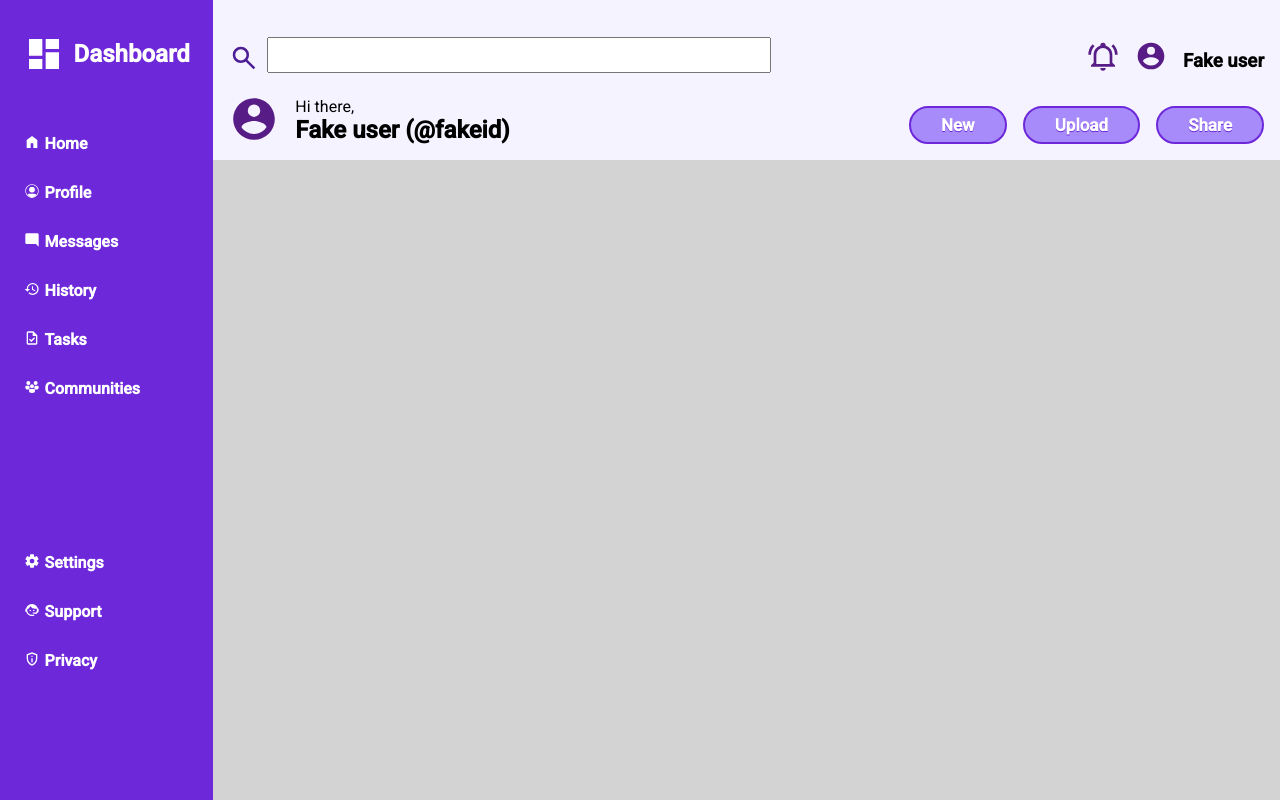
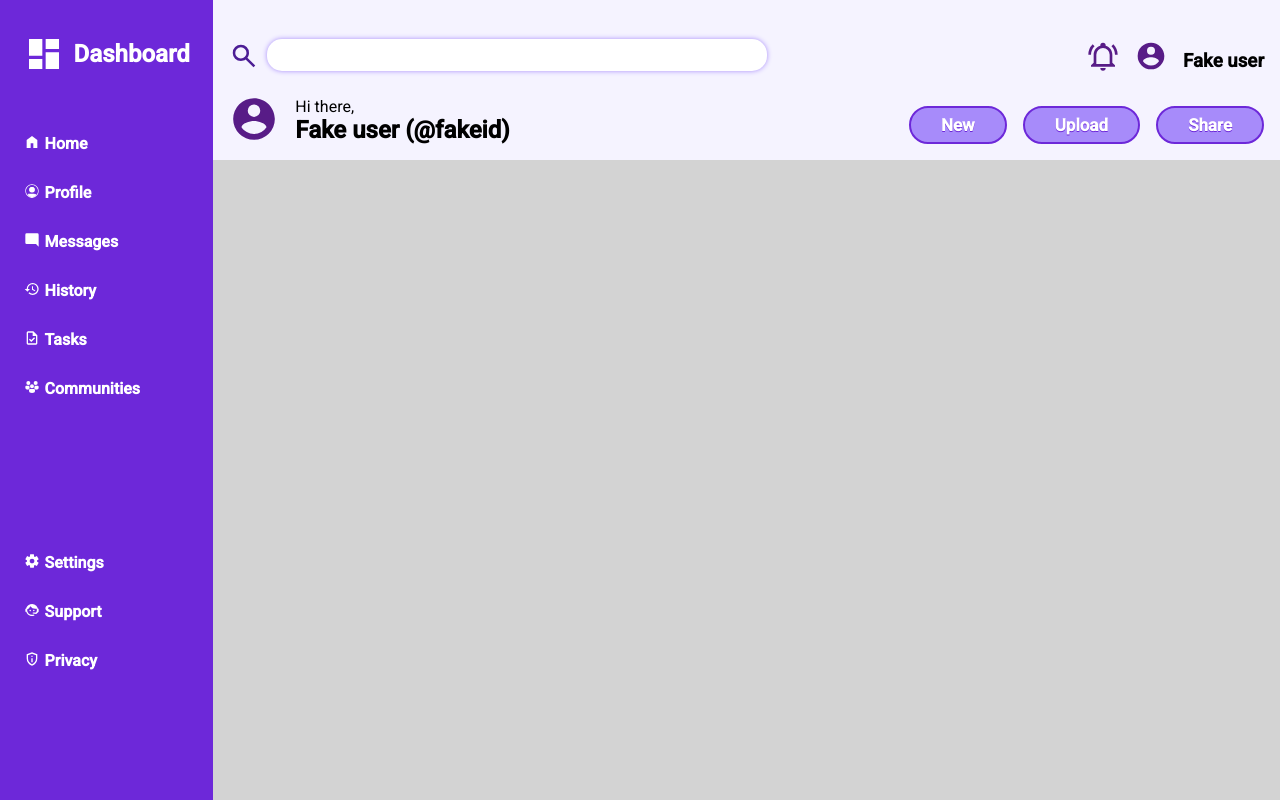
Before and after one commit to joelstoppa/admin-dashboard, a plain HTML site: page index.html in a window 1280 px wide. Drawn offline with Linux system fonts and the light colour scheme.

Commit message:
Add more styling to text input

```diff
--- a/styles.css
+++ b/styles.css
@@ -95,6 +95,10 @@ input {
     flex: 1;
     height: 2rem;
     max-width: 500px;
+    border-width: 0px;
+    border-radius: 15px;
+    box-shadow: 0px 0px 5px var(--purple-light);
+
 }
 
 #header-left-bottom {
```
